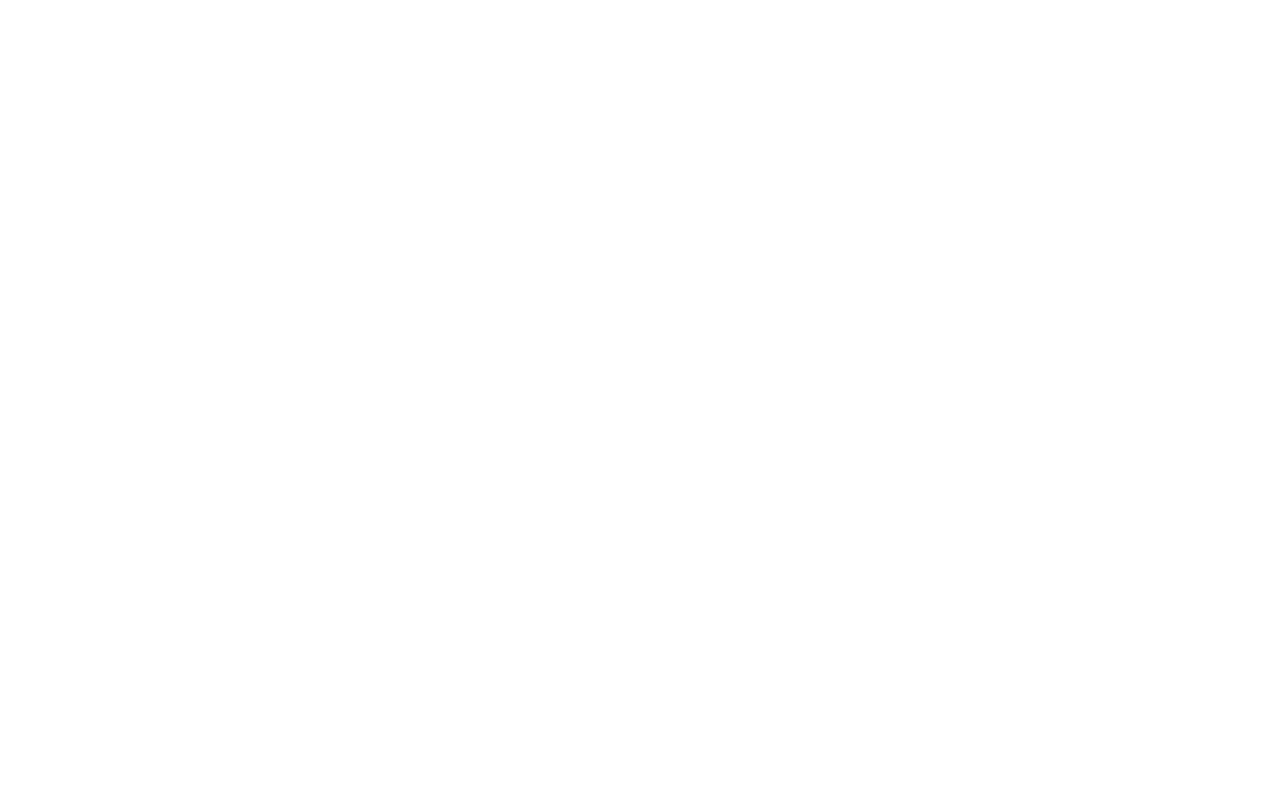
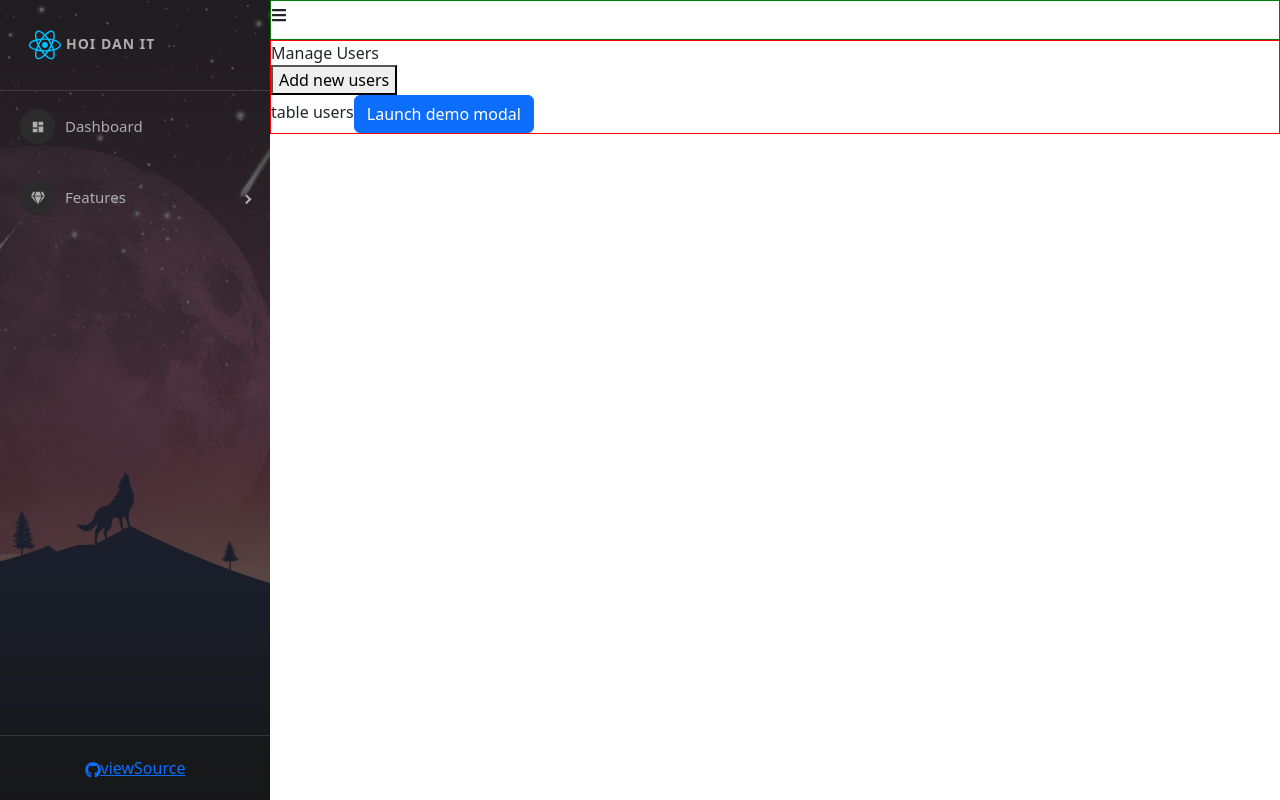
Before and after one commit to dqphuc/Hoc-react, a React (Create React App) app: page /admins/manage-users in a window 1280 px wide. Before the commit this address had no page. Built offline with nearby package versions, Linux system fonts and the light colour scheme.

Commit message:
video 56

```diff
--- a/src/App.scss
+++ b/src/App.scss
@@ -72,6 +72,7 @@
         padding: 0 15px;
         background: #303030;
         height: 40px;
+        border: none;
         &:hover{
         background: black;
       }
--- a/src/components/Admin/Admin.js
+++ b/src/components/Admin/Admin.js
@@ -1,17 +1,23 @@
 import SideBar from "./SideBar";
 import "./Admin.scss";
-import {FaBars } from 'react-icons/fa';
+import { FaBars } from "react-icons/fa";
 import { useState } from "react";
+import { Outlet } from "react-router-dom";
 const Admin = (props) => {
-  const [collapsed, setcollapsed] = useState(false)
+  const [collapsed, setcollapsed] = useState(false);
   return (
     <div className="admin-container">
       <div className="admin-sidebar">
-        <SideBar collapsed={collapsed}/>
+        <SideBar collapsed={collapsed} />
       </div>
       <div className="admin-content">
-        <FaBars onClick={()=> setcollapsed(!collapsed)}/>
-        content goes here</div>
+        <div className="admin-header">
+          <FaBars onClick={() => setcollapsed(!collapsed)} />
+        </div>
+        <div className="admin-main">
+          <Outlet />
+        </div>
+      </div>
     </div>
   );
 };
--- a/src/components/Admin/Admin.scss
+++ b/src/components/Admin/Admin.scss
@@ -7,4 +7,15 @@
         }
 
     }
+        .admin-content{
+            width: 100%;
+            .admin-header{
+                height: 40px;
+                border: 1px solid green;
+            }
+            .admin-main{
+                border: 1px solid red;
+            }
+
+    }
 }
--- /dev/null
+++ b/src/components/Admin/Content/DashBoard.js
@@ -0,0 +1,4 @@
+const Dashboard = (props) => {
+  return <div>dash board</div>;
+};
+export default Dashboard;
--- /dev/null
+++ b/src/components/Admin/Content/ManageUser.js
@@ -0,0 +1,19 @@
+import ModalCreateUser from "./ModalCreateUser";
+
+const ManageUser = (props) => {
+  return (
+    <div className="manage-user-container">
+      <div className="title">Manage Users</div>
+      <div className="users-content">
+        <div>
+          <button>Add new users</button>
+        </div>
+        <div>
+          table users
+          <ModalCreateUser />
+        </div>
+      </div>
+    </div>
+  );
+};
+export default ManageUser;
--- /dev/null
+++ b/src/components/Admin/Content/ModalCreateUser.js
@@ -0,0 +1,63 @@
+import React, { useState } from "react";
+import Button from "react-bootstrap/Button";
+import Modal from "react-bootstrap/Modal";
+
+const ModalCreateUser = () => {
+  const [show, setShow] = useState(false);
+
+  const handleClose = () => setShow(false);
+  const handleShow = () => setShow(true);
+
+  return (
+    <>
+      <Button variant="primary" onClick={handleShow}>
+        Launch demo modal
+      </Button>
+
+      <Modal show={show} onHide={handleClose} size="xl" backdrop="static">
+        <Modal.Header closeButton>
+          <Modal.Title>Add new user</Modal.Title>
+        </Modal.Header>
+        <Modal.Body>
+          <form className="row g-3">
+            <div className="col-md-6">
+              <label className="form-label">Email</label>
+              <input type="email" className="form-control" />
+            </div>
+            <div className="col-md-6">
+              <label className="form-label">Password</label>
+              <input type="password" className="form-control" />
+            </div>
+
+            <div className="col-md-6">
+              <label className="form-label">Username</label>
+              <input type="text" className="form-control" />
+            </div>
+            <div className="col-md-4">
+              <label className="form-label">Role</label>
+              <select className="form-select">
+                <option selected value="USER">
+                  USER
+                </option>
+                <option value="ADMIN">ADMIN</option>
+              </select>
+            </div>
+            <div className="col-md-12">
+              <label className="form-label">Image</label>
+              <input type="file" />
+            </div>
+          </form>
+        </Modal.Body>
+        <Modal.Footer>
+          <Button variant="secondary" onClick={handleClose}>
+            Close
+          </Button>
+          <Button variant="primary" onClick={handleClose}>
+            Save
+          </Button>
+        </Modal.Footer>
+      </Modal>
+    </>
+  );
+};
+export default ModalCreateUser;
--- a/src/components/Admin/SideBar.js
+++ b/src/components/Admin/SideBar.js
@@ -20,7 +20,7 @@
 import sidebarBg from "../../assets/bg2.jpg";
 import { DiReact } from "react-icons/di";
 import { MdDashboard } from "react-icons/md";
-
+import { Link } from "react-router-dom";
 //import "./SideBar.scss";
 
 const SideBar = ({ image, collapsed, toggled, handleToggleSidebar }) => {
@@ -58,6 +58,7 @@
               // suffix={<span className="badge red">New</span>}
             >
               Dashboard
+              <Link to = "/admins"/>
             </MenuItem>
             {/* <MenuItem icon={<FaGem />}> components</MenuItem> */}
           </Menu>
@@ -68,7 +69,9 @@
               icon={<FaGem />}
               title="Features"
             >
-              <MenuItem>Quản lý Users </MenuItem>
+              <MenuItem>Quản lý Users
+              <Link to = "/admins/manage-users"/>
+              </MenuItem>
               <MenuItem>Quản lý bài Quiz</MenuItem>
               <MenuItem>Quản lý câu hỏi</MenuItem>
             </SubMenu>
--- a/src/index.js
+++ b/src/index.js
@@ -9,6 +9,8 @@
 import User from "./components/User/User";
 import Admin from "./components/Admin/Admin";
 import HomePage from "./components/Home/HomePage";
+import ManageUser from "./components/Admin/Content/ManageUser";
+import Dashboard from "./components/Admin/Content/DashBoard";
 
 const root = ReactDOM.createRoot(document.getElementById("root"));
 root.render(
@@ -19,9 +21,12 @@
         <Route path="/" element={<App />}>
           <Route index element={<HomePage />} />
           <Route path="users" element={<User />} />
+        </Route>
 
+        <Route path="/admins" element={<Admin />}>
+          <Route index element={<Dashboard />} />
+          <Route path="manage-users" element={<ManageUser />} />
         </Route>
-        <Route path="admins" element={<Admin />} />
       </Routes>
     </BrowserRouter>
 
```
